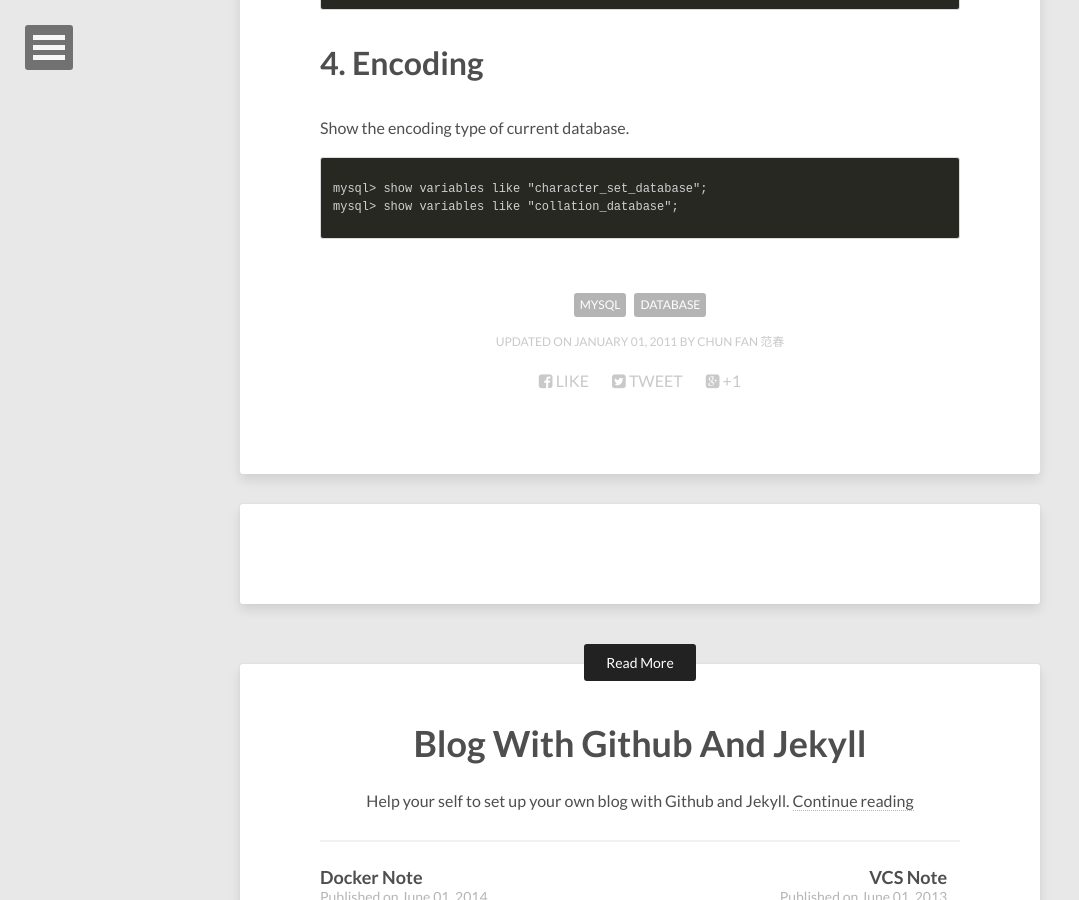
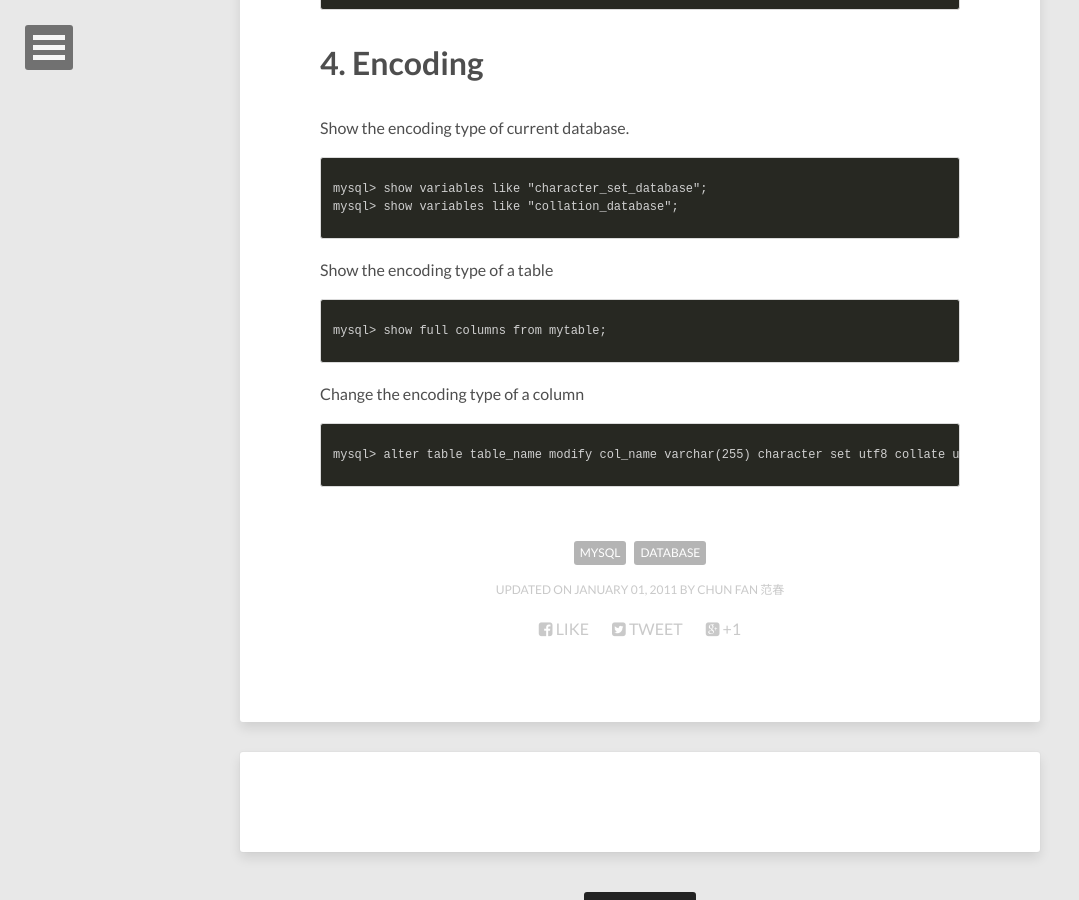
Before and after one commit to chunfantasy/blog, a Jekyll site: the page built from _posts/2011-01-01-mysql.md, in a window 1280 px wide and 900 px high, scrolled down 1169 px. Shown: the whole window, without its empty margins (0-1079 px from the left). Built offline with Jekyll 4.4.1, drawn with Linux system fonts in a browser that asks for light colours; nearby versions of some CDN libraries; comment, search, counter and statistics services are not loaded.

Commit message:
mysql encoding

```diff
--- a/_posts/2011-01-01-mysql.md
+++ b/_posts/2011-01-01-mysql.md
@@ -43,3 +43,16 @@ Show the encoding type of current database.
 mysql> show variables like "character_set_database";
 mysql> show variables like "collation_database";
 {% endhighlight %}
+
+Show the encoding type of a table
+
+{% highlight html %}
+mysql> show full columns from mytable;
+{% endhighlight %}
+
+Change the encoding type of a column
+
+
+{% highlight html %}
+mysql> alter table table_name modify col_name varchar(255) character set utf8 collate utf8_general_ci;
+{% endhighlight %}
```
